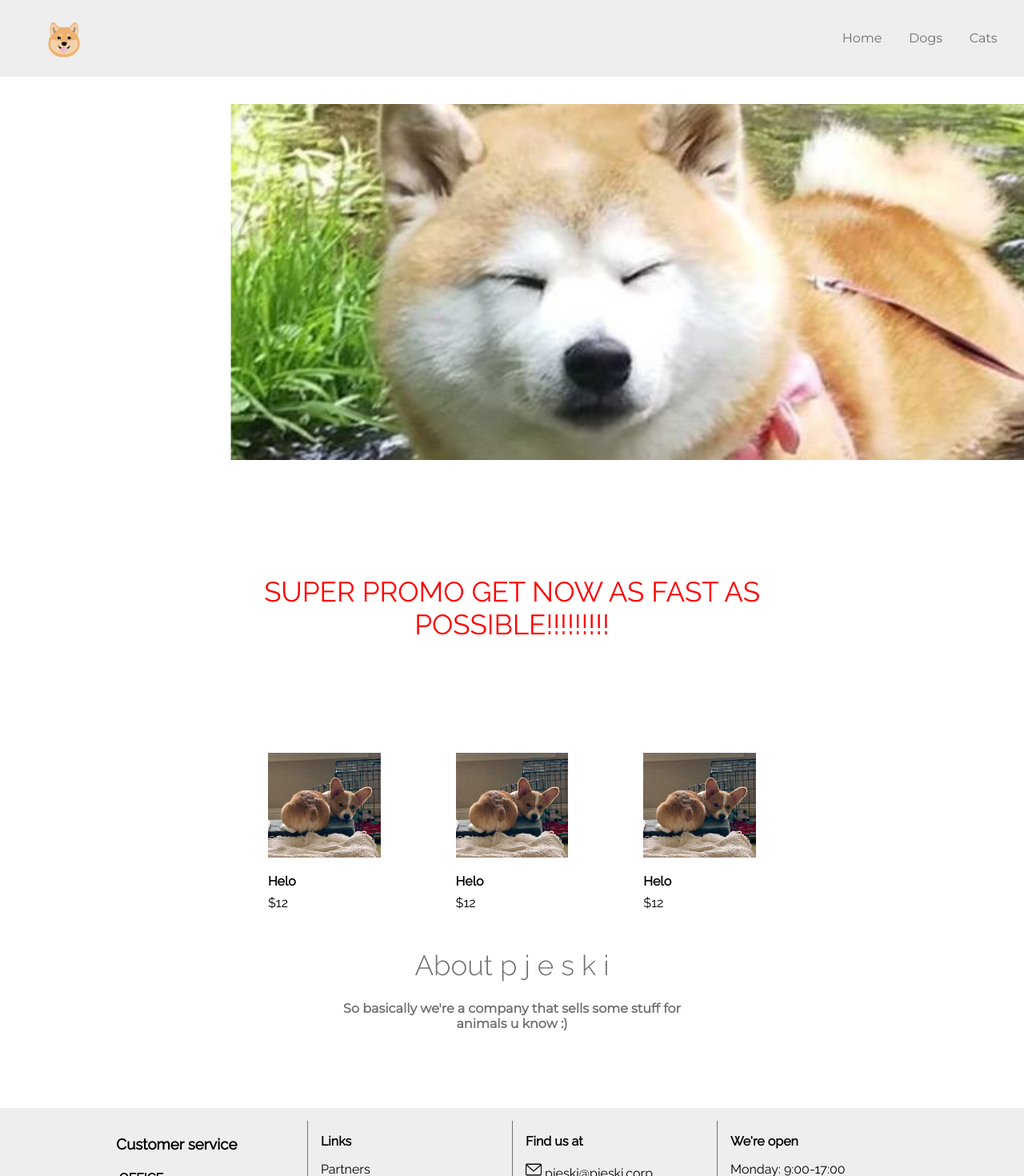
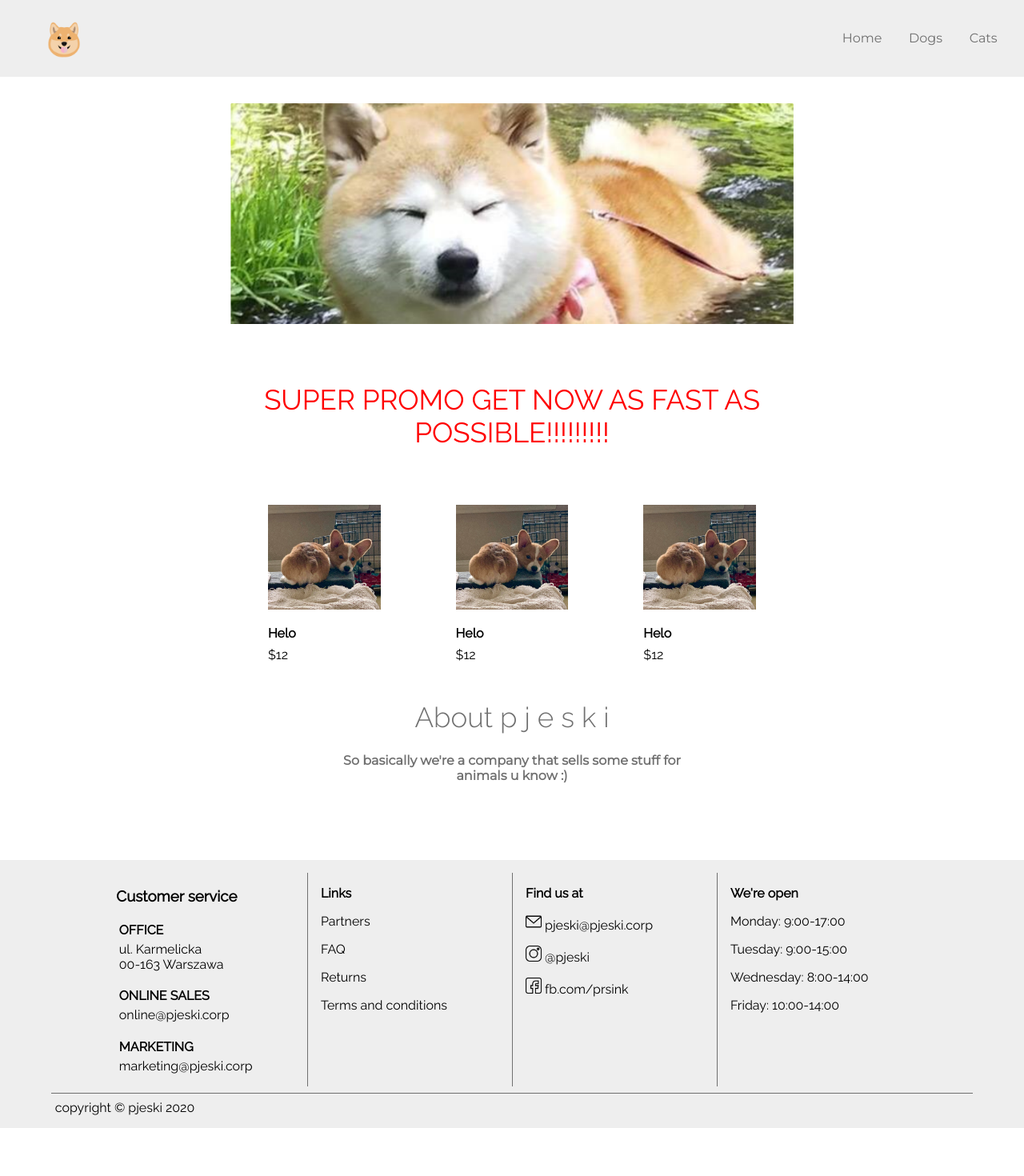
Before and after one commit to shymii/shop, a Vue app in the folder shop/: page / in a window 1280 px wide. Shown: the top 1470 px of the page at 80% size. After the commit the page ends 1410 px from the top, so only its background shows below. Built offline with nearby package versions, Linux system fonts and the light colour scheme.

Commit message:
footer fix

```diff
--- a/shop/src/components/Footer.vue
+++ b/shop/src/components/Footer.vue
@@ -128,7 +128,8 @@ footer{
     .footer-copy{
         flex-basis: 100%;
         margin-top: .5em;
-        margin-left: 2em;
+        margin-left: 4em;
+        margin-right: 4em;
         padding-top: .5em;
         padding-left: .3em;
         border-top: 1px solid #707070;
--- a/shop/src/views/Home.vue
+++ b/shop/src/views/Home.vue
@@ -64,8 +64,16 @@ export default {
 	margin: auto;
 	padding: 2em;
 	text-align: center;
+	.banner{
+		width: 100%;
+		figure{
+			img{
+				max-width: 100%;
+			}
+		}
+	}
 	.promo-para{
-		margin: 4em 0;
+		margin: 2em 0;
 		font-size: 35px;
 		color: #FF0000;
 		font-family: 'Raleway', sans-serif;
```
